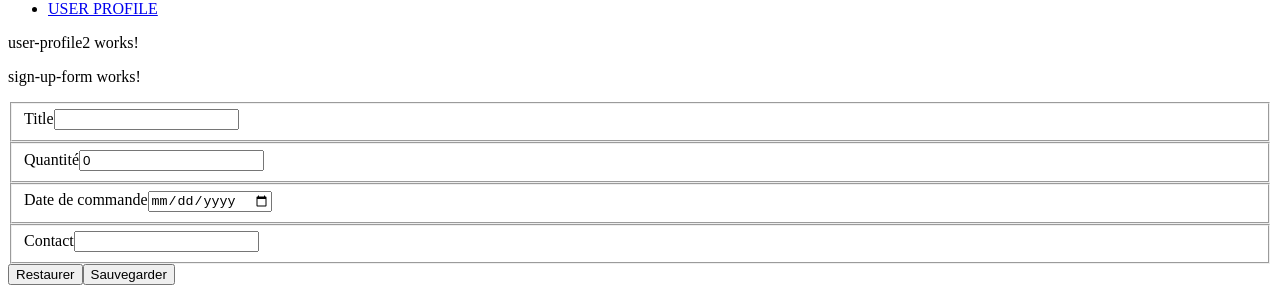
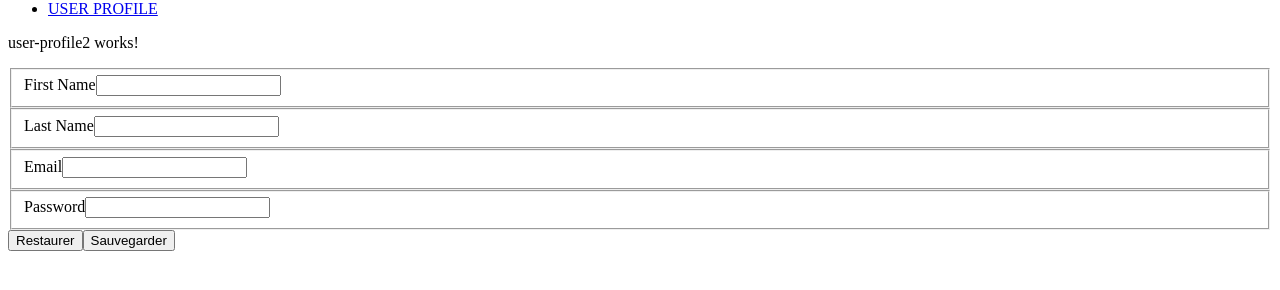
Before and after one commit to olprog-wcs-2024/D-marrer-avec-Angular-FirstApp, an Angular app: page / in a window 1280 px wide. Shown: the part 1589-1879 px from the top of the page. After the commit the page ends 1848 px from the top, so only its background shows below. Built offline with nearby package versions, Linux system fonts and the light colour scheme.

Commit message:
feat: :zap: formulaire fini, avec les required et my.submitted

```diff
--- a/src/app/sign-up-form/sign-up-form.component.html
+++ b/src/app/sign-up-form/sign-up-form.component.html
@@ -1,24 +1,92 @@
-<p>sign-up-form works!</p>
 
-<form (ngSubmit) = "onSubmit()">
+
+<form #myForm="ngForm" (ngSubmit)="myForm.valid && onSubmit()">
   <fieldset>
-      <label for="title-order">Title</label>
-      <input id="title-order" name="title-order" type="text" [(ngModel)]="newOrder.title" required minlength="5">
+    <label for="first-name-order">First Name</label>
+    <input
+      id="first-name-order"
+      name="first-name-order"
+      type="text"
+      [(ngModel)]="newOrder.firstName"
+      #firstName="ngModel"
+      required
+      minlength="3"
+      maxlength="15"
+    />
+
+    <div *ngIf="firstName.errors && myForm.submitted">
+      <span *ngIf="firstName.errors?.['required']"
+        >Le champ titre est requis</span
+      >
+      <span *ngIf="firstName.errors?.['minlength']"
+        >La longueur minimale doit être supérieure à 3</span
+      >
+      <span *ngIf="firstName.errors?.['maxlength']"
+        >La longueur maximale doit être inférieure à 15</span
+      >
+    </div>
   </fieldset>
 
   <fieldset>
-      <label for="quantity-order">Quantité</label>
-      <input id="quantity-order" name="quantity-order" [(ngModel)]="newOrder.quantity" type="number" required>
+    <label for="last-name-order">Last Name</label>
+    <input
+      id="last-name-order"
+      name="last-name-order"
+      type="text"
+      [(ngModel)]="newOrder.lastName"
+      #lastName="ngModel"
+      required
+      minlength="3"
+      maxlength="15"
+    />
+
+    <div *ngIf="lastName.errors && myForm.submitted">
+      <span *ngIf="lastName.errors?.['required']"
+        >Le champ titre est requis</span
+      >
+      <span *ngIf="lastName.errors?.['minlength']"
+        >La longueur minimale doit être supérieure à 3</span
+      >
+      <span *ngIf="lastName.errors?.['maxlength']"
+        >La longueur maximale doit être inférieure à 15</span
+      >
+    </div>
   </fieldset>
 
   <fieldset>
-      <label for="date-order">Date de commande</label>
-      <input id="date-order" name="date-order" [(ngModel)]="newOrder.date" type="date" required>
+    <label for="email-order">Email</label>
+    <input
+      id="email-order"
+      name="email-order"
+      [(ngModel)]="newOrder.email"
+      type="email"
+      #email="ngModel"
+      required
+      email
+    />
+
+    <div *ngIf="email.errors && myForm.submitted">
+      <span *ngIf="email.errors?.['required']">Le champ email est requis</span>
+      <span *ngIf="email.errors?.['email']">L'email est invalide</span>
+    </div>
   </fieldset>
 
   <fieldset>
-      <label for="contact-order">Contact</label>
-      <input id="contact-order" name="contact-order" [(ngModel)]="newOrder.contact" type="email" required email>
+    <label for="password-order">Password</label>
+    <input
+      id="password-order"
+      name="password-order"
+      [(ngModel)]="newOrder.password"
+      #password="ngModel"
+      type="password"
+      required
+    />
+
+    <div *ngIf="password.errors && myForm.submitted">
+      <span *ngIf="password.errors?.['required']"
+        >Le champ password est requis</span
+      >
+    </div>
   </fieldset>
 
   <button type="reset">Restaurer</button>
--- a/src/app/sign-up-form/sign-up-form.component.ts
+++ b/src/app/sign-up-form/sign-up-form.component.ts
@@ -1,21 +1,24 @@
-import { Component } from '@angular/core';
-import { FormsModule } from '@angular/forms';
+import { Component,} from '@angular/core';
+import { FormsModule,} from '@angular/forms';
 import { Order } from '../models/order.models';
+import { NgIf } from '@angular/common';
 
 @Component({
   selector: 'app-sign-up-form',
   standalone: true,
-  imports: [FormsModule,],
+  imports: [FormsModule,NgIf],
   templateUrl: './sign-up-form.component.html',
   styleUrl: './sign-up-form.component.css'
 })
 export class SignUpFormComponent {
 
+
+
     newOrder: Order = {
-      title: "",
-      quantity: 0,
-      date: new Date(),
-      contact: ""
+      firstName: '',
+      lastName: '',
+      email: '',
+      password: '',
     };
 
   onSubmit(): void {
```
Also changed, not shown: src/app/models/order.models.ts (+4 -4 lines). Lines whose indentation alone changed are shown as unchanged.
